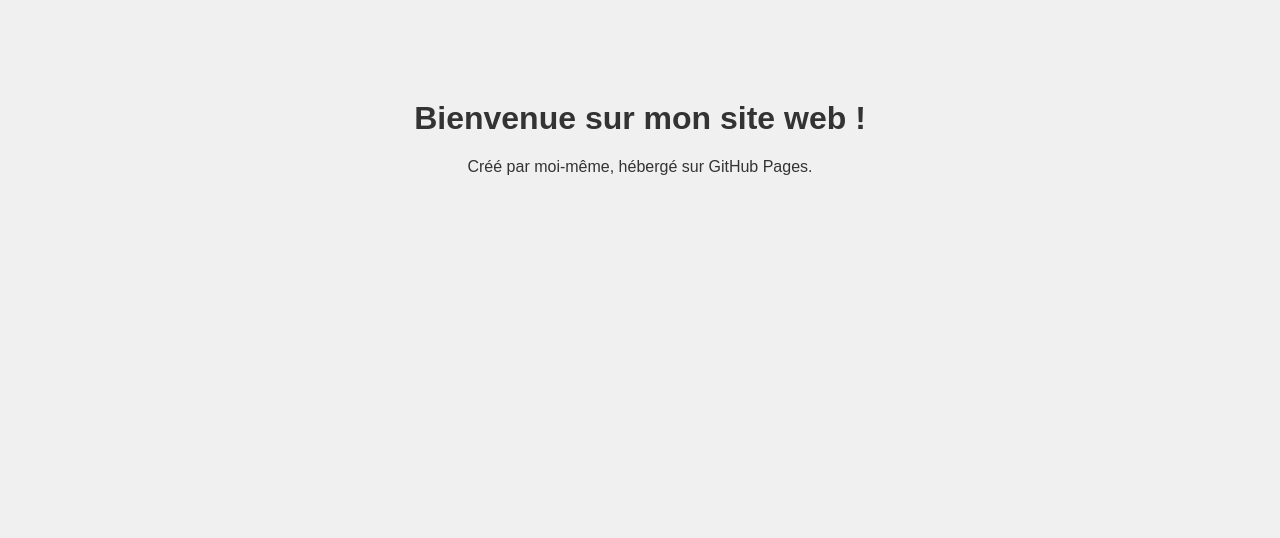
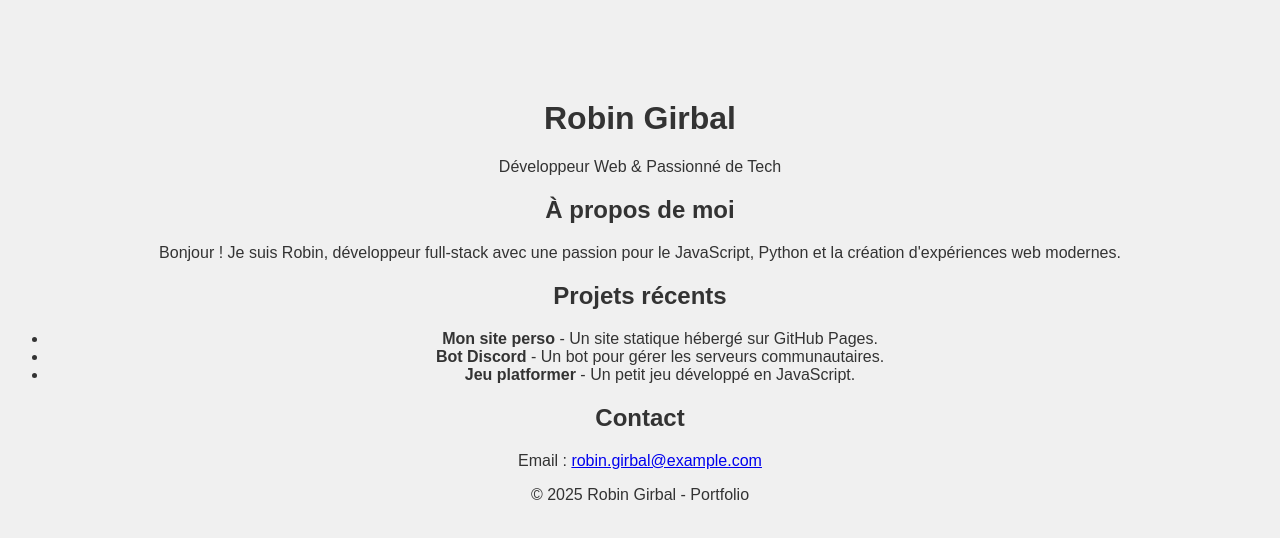
Before and after one commit to Nixo0725/Nixo, a plain HTML site: page index.html in a window 1280 px wide. Drawn offline with Linux system fonts and the light colour scheme.

Commit message:
Update index.html

```diff
--- a/index.html
+++ b/index.html
@@ -2,12 +2,40 @@
 <html lang="fr">
 <head>
   <meta charset="UTF-8" />
-  <title>Mon premier site</title>
+  <meta name="viewport" content="width=device-width, initial-scale=1" />
+  <title>Portfolio de Robin Girbal</title>
   <link rel="stylesheet" href="style.css" />
 </head>
 <body>
-  <h1>Bienvenue sur mon site web !</h1>
-  <p>Créé par moi-même, hébergé sur GitHub Pages.</p>
+  <header>
+    <h1>Robin Girbal</h1>
+    <p>Développeur Web & Passionné de Tech</p>
+  </header>
+
+  <section id="about">
+    <h2>À propos de moi</h2>
+    <p>
+      Bonjour ! Je suis Robin, développeur full-stack avec une passion pour le JavaScript, Python et la création d'expériences web modernes.
+    </p>
+  </section>
+
+  <section id="projects">
+    <h2>Projets récents</h2>
+    <ul>
+      <li><strong>Mon site perso</strong> - Un site statique hébergé sur GitHub Pages.</li>
+      <li><strong>Bot Discord</strong> - Un bot pour gérer les serveurs communautaires.</li>
+      <li><strong>Jeu platformer</strong> - Un petit jeu développé en JavaScript.</li>
+    </ul>
+  </section>
+
+  <section id="contact">
+    <h2>Contact</h2>
+    <p>Email : <a href="mailto:robin.girbal@example.com">robin.girbal@example.com</a></p>
+  </section>
+
+  <footer>
+    <p>© 2025 Robin Girbal - Portfolio</p>
+  </footer>
 
   <script src="script.js"></script>
 </body>
```
